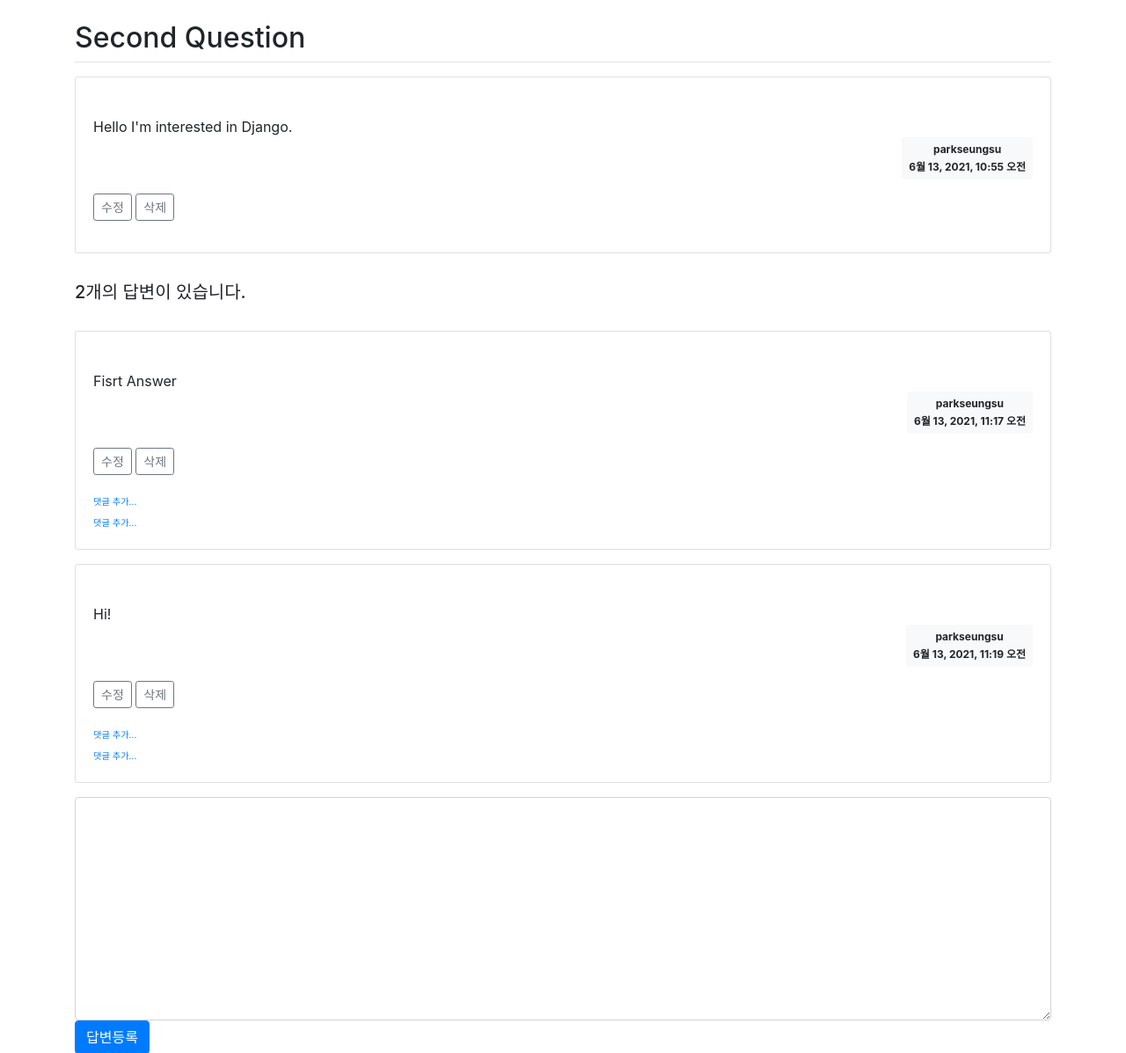
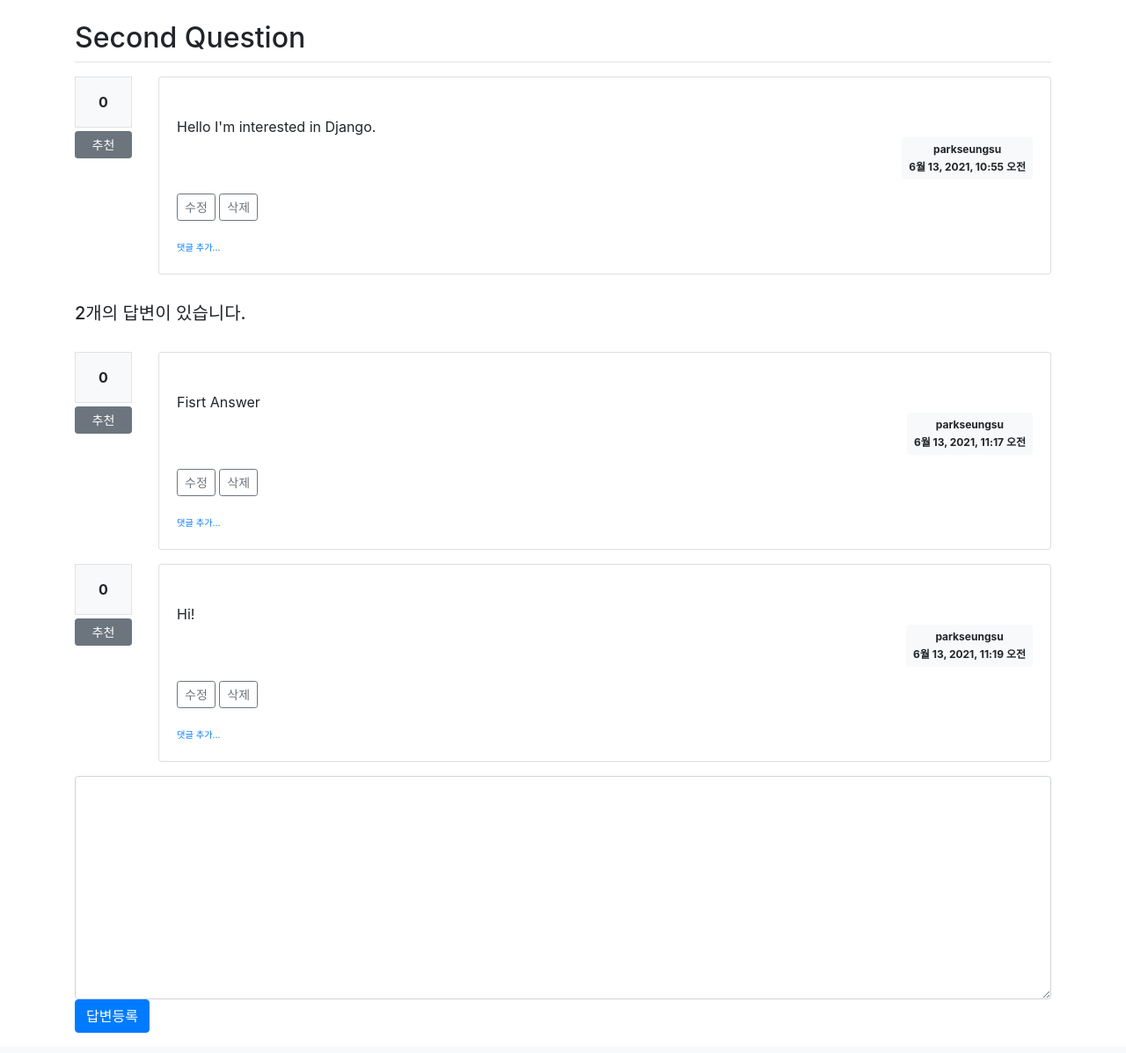
Before and after one commit to ParkSeungSu/DjangoStudy, a Django app: page /pybo/answer/create/3/ in a window 1280 px wide. Shown: the part 57-1254 px from the top of the page at 88% size. After the commit the page ends 1231 px from the top, so only its background shows below. Run offline with Django 3.2, Linux system fonts and the light colour scheme; a user stored in the database is signed in; data comes from the database, SQL or seed files in the repository; both versions use the stored data as it was after the commit; some libraries are stand-ins or nearby versions.

Commit message:
3-13
추천기능 추가

```diff
--- a/jumpToDjango/pybo/models.py
+++ b/jumpToDjango/pybo/models.py
@@ -6,8 +6,9 @@ class Question(models.Model):
     subject = models.CharField(max_length=200)
     content = models.TextField()
     create_date = models.DateTimeField()
-    author = models.ForeignKey(User,on_delete=models.CASCADE,null=True)
+    author = models.ForeignKey(User,on_delete=models.CASCADE,null=True,related_name='author_question')
     modify_date = models.DateTimeField(null=True,blank=True)
+    voter = models.ManyToManyField(User, related_name='voter_question')
 
     def __str__(self):
         return self.subject
@@ -18,9 +19,10 @@ class Answer(models.Model):
     create_date = models.DateTimeField()
     author = models.ForeignKey(User,on_delete=models.CASCADE,null=True)
     modify_date = models.DateTimeField(null=True,blank=True)
+    voter = models.ManyToManyField(User,related_name='voter_answer')
 
 class Comment(models.Model):
-    author = models.ForeignKey(User,on_delete=models.CASCADE)
+    author = models.ForeignKey(User,on_delete=models.CASCADE,related_name='author_name')
     content = models.TextField()
     create_date = models.DateTimeField()
     modify_date = models.DateTimeField(null=True,blank=True)
--- a/jumpToDjango/pybo/urls.py
+++ b/jumpToDjango/pybo/urls.py
@@ -1,6 +1,6 @@
 from django.urls import path
 
-from .views import base_views,question_views,answer_views,comment_views
+from .views import base_views,question_views,answer_views,comment_views,vote_views
 
 app_name = 'pybo'
 
@@ -40,4 +40,10 @@ urlpatterns = [
          comment_views.comment_modify_answer, name='comment_modify_answer'),
     path('comment/delete/answer/<int:comment_id>/',
          comment_views.comment_delete_answer, name='comment_delete_answer'),
+
+    #vote_views.py
+    path('vote/question/<int:question_id>/',
+          vote_views.vote_question, name='vote_question'),
+     path('vote/answer/<int:answer_id>/',
+          vote_views.vote_answer,name='vote_answer'),
 ]
--- a/jumpToDjango/templates/pybo/question_detail.html
+++ b/jumpToDjango/templates/pybo/question_detail.html
@@ -12,8 +12,16 @@
     </div>
     {% endif %}
     <h2 class="border-bottom py-2">{{question.subject}}</h2>
-
-    <div class="card my-3">
+    <!-- 추천영역 -->
+    <div class="row my-3">
+        <div class="col-1">
+            <div class="bg-light text-center p-3 border font-weight-bolder mb-1">{{question.voter.count}}</div>
+            <a href="#" data-uri="{% url 'pybo:vote_question' question.id %}"
+            class="recommend btn btn-sm btn-secondary btn-block my-1">추천</a>
+        </div>
+        <div class="col-11">
+            <!-- 질문 영역 -->
+            <div class="card">
                 <div class="card-body">
                     <div class="card-text" style="white-space: pre-line;">
                         {{question.content}}
@@ -96,6 +71,50 @@
                         <a href="{% url 'pybo:comment_create_question' question.id %}"
                         class="small"><small>댓글 추가...</small></a>
                     </div>
+
+                </div>
+            </div>
+        </div>
+    </div>
+
+    <!-- --------------------------Edit---------------------------- -->
+
+    <h5 class="border-bootom my-3 py-3">{{question.answer_set.count}}개의 답변이 있습니다.</h5>
+    {% for answer in question.answer_set.all %}
+
+    <div class='row my-3'>
+        <div class="col-1">
+            <div class="bg-light text-center p-3 border font-weight-bolder mb-1">{{answer.voter.count}}</div>
+            <a href="#" data-uri="{% url 'pybo:vote_answer' answer.id %}"
+                class="recommend btn btn-sm btn-secondary btn-block my-1">추천</a>
+        </div>
+        <div class="col-11">
+            <div class="card">
+                <div class="card-body">
+                    <div class="card-text" style="white-space: pre-line;">
+                        {{answer.content}}
+                    </div>
+                    <div class="d-flex justify-content-end">
+                        {% if answer.modify_date %}
+                        <div class="badge badge-light p-2 text-left mx-3">
+                            <div class="mb-2">modified</div>
+                            <div>{{answer.modify_date}}</div>
+                        </div>
+                        {% endif %}
+                        <div class="badge badge-light p-2">
+                            <div class="mb-2">{{ answer.author.username }}</div>
+                            <div>{{answer.create_date}}</div>
+                        </div>
+                    </div>
+                    {% if request.user == answer.author %}
+                    <div class="my-3">
+                        <a href="{% url 'pybo:answer_modify' answer.id %}"
+                        class="btn btn-sm btn-outline-secondary">수정</a>
+                        <a href="#" class="delete btn btn-sm btn-outline-secondary"
+                        data-uri="{% url 'pybo:answer_delete' answer.id %}">삭제</a>
+                    </div>
+                    {% endif %}
+
 
                     {% if answer.comment_set.count > 0 %}
                     <div class="mt-3">
@@ -159,6 +182,11 @@ $(document).ready(function() {
             location.href=$(this).data('uri');
         }
     });
+    $(".recommend").on('click', function() {
+        if(confirm("정말로 추천하시겠습니까?")){
+            location.href=$(this).data('uri');
+        }
+    });
 });
 </script>
 {% endblock %}
--- a/jumpToDjango/templates/pybo/question_list.html
+++ b/jumpToDjango/templates/pybo/question_list.html
@@ -7,6 +7,7 @@
         <thead>
             <tr class="thead-dark">
                 <th>번호</th>
+                <th>추천</th>
                 <th style="width: 50%;">제목</th>
                 <th>글쓴이</th>
                 <th>작성일시</th>
@@ -18,6 +19,11 @@
             <tr class="text-center">
                 <td>
                     {{ question_list.paginator.count|sub:question_list.start_index|sub:forloop.counter0|add:1 }}
+                </td>
+                <td>
+                    {% if question.voter.all.count > 0 %}
+                    <span class="badge badge-warning px-2 py-1">{{question.voter.all.count}}</span
+                    {% endif %}
                 </td>
                 <td class="text-left">
                     <a href="{% url 'pybo:detail' question.id %}">{{question.subject}}</a>
```
Also changed, not shown: other parts of jumpToDjango/templates/pybo/question_detail.html (+4 -33 lines), jumpToDjango/pybo/views/vote_views.py (added, +31 -0 lines), jumpToDjango/db.sqlite3, jumpToDjango/pybo/migrations/0006_auto_20210616_1605.py (added), jumpToDjango/pybo/migrations/0007_answer_voter.py (added). Lines whose indentation alone changed are shown as unchanged.
